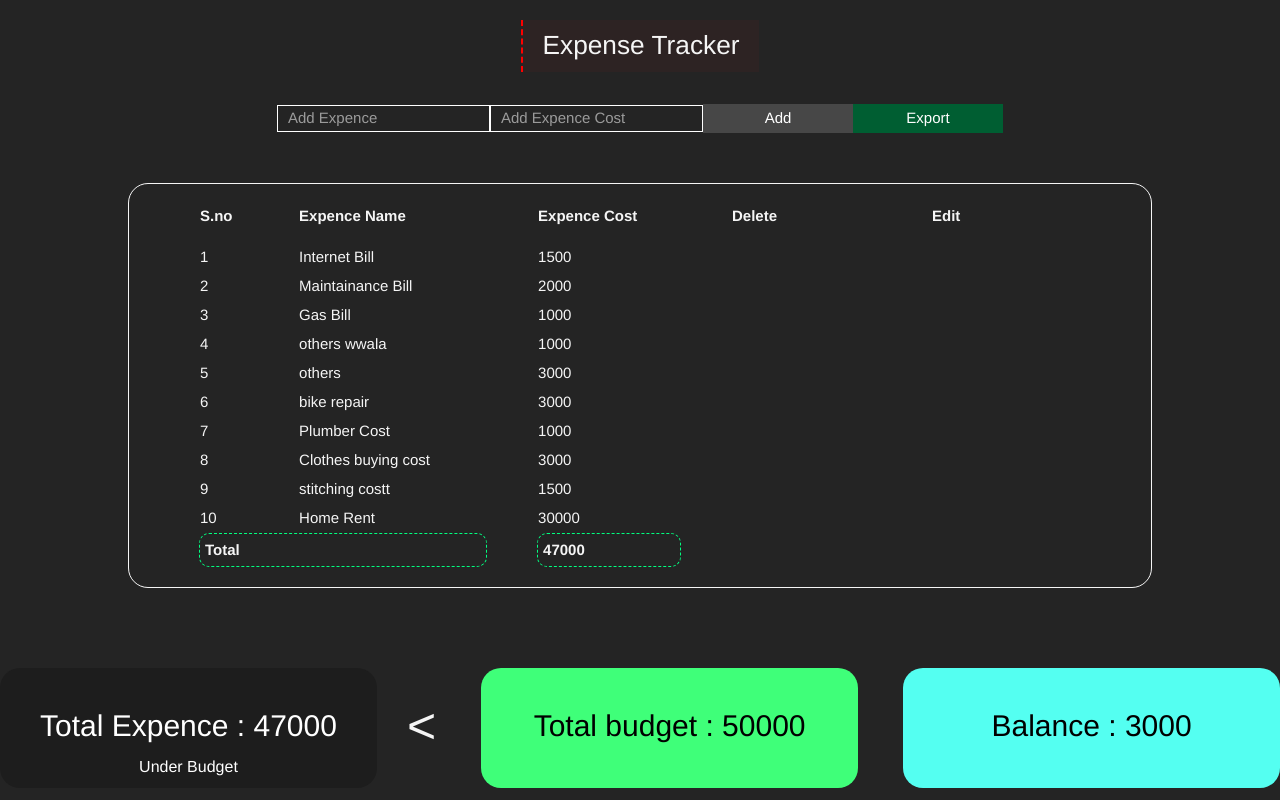
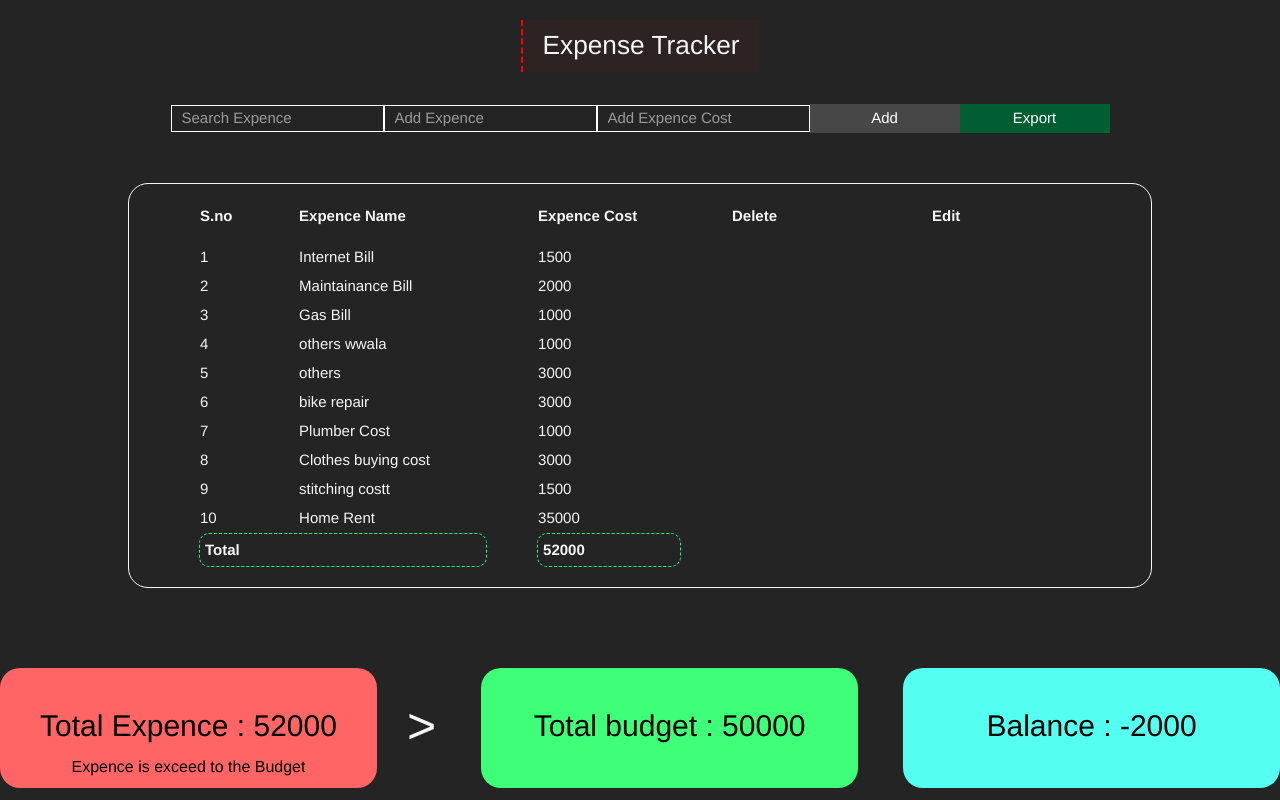
Before and after one commit to mohammadafnan/ExpenceTracker-json-server, an Angular app: page / in a window 1280 px wide. Built offline with nearby package versions, Linux system fonts and the light colour scheme; data requests are answered from the project's data file; some icons are missing.

Commit message:
icons added added json 2025

```diff
--- a/database.json
+++ b/database.json
@@ -47,7 +47,7 @@
     },
     {
       "expencename": "Home Rent",
-      "expenceamount": 30000,
+      "expenceamount": 35000,
       "id": "d3ef"
     }
   ]
--- a/src/app/extracker.service.ts
+++ b/src/app/extracker.service.ts
@@ -29,6 +29,7 @@ export class ExtrackerService {
   // ];
 
   getdata: any = [];
+  copygetdata: any = [];
   postdata: any;
 
   expencedataUrl = 'http://localhost:3000/expense';
@@ -37,6 +38,7 @@ export class ExtrackerService {
   getExpenceData() {
     this.http.get(this.expencedataUrl).subscribe((expdata) => {
       this.getdata = expdata;
+      this.copygetdata = this.getdata;
     });
   }
   addExpenceData(data: any) {
--- a/src/app/product/product.component.html
+++ b/src/app/product/product.component.html
@@ -6,6 +6,11 @@
   <div class="center">
     <div class="setfrom">
       <form [formGroup]="form">
+        <input
+          type="text"
+          placeholder="Search Expence"
+          (keyup)="search($any($event.target).value.toLowerCase())"
+        />
         <input
           type="text"
           placeholder="Add Expence"
@@ -71,6 +76,11 @@
             <i class="lni lni-pencil-1"></i>
           </td>
         </tr>
+        <tr *ngIf="_ExtrackerService.getdata.length == 0">
+          <td colspan="2"></td>
+          <td class="nodata">Data not found</td>
+          <td colspan="2"></td>
+        </tr>
         <tr>
           <td class="totalrow" colspan="2"><strong>Total</strong></td>
           <td class="totalrow">
@@ -108,7 +118,10 @@
     <span class="ope" *ngIf="totalexp() < totalbud()"><</span>
 
     <h2 class="card2 ml-5">
-      <i class="lni lni-dollar-circle icon2"></i>Total budget : {{ totalbud() }}
+      <!-- Total budget : {{ totalbud() }} -->
+      <i class="lni lni-dollar-circle icon2"></i>
+      Total budget : {{ totalbud() }}
+      <!-- <input type="number" name="" id="" [(ngModel)]="this.budget" /> -->
     </h2>
     <h2 class="card4 ml-5">
       <i class="lni lni-weight-machine-1 icon2"></i>Balance : {{ balacnce() }}
--- a/src/app/product/product.component.scss
+++ b/src/app/product/product.component.scss
@@ -151,3 +151,9 @@ th {
   top: 4px;
   right: 5px;
 }
+
+.nodata {
+  padding: 10vh 0px;
+  font-size: 30px;
+  // text-align: center;
+}
--- a/src/app/product/product.component.ts
+++ b/src/app/product/product.component.ts
@@ -1,18 +1,20 @@
-import { Component } from '@angular/core';
+import { Component, Optional } from '@angular/core';
 import { ExtrackerService } from '../extracker.service';
 import { BrowserModule } from '@angular/platform-browser';
 import { NgFor, NgClass, NgIf } from '@angular/common';
 import {
   FormBuilder,
   FormGroup,
+  FormsModule,
   NgModel,
   ReactiveFormsModule,
   Validators,
 } from '@angular/forms';
 import * as XLSX from 'xlsx'; // Import SheetJS
+import { pipe } from 'rxjs';
 @Component({
   selector: 'app-product',
-  imports: [NgFor, ReactiveFormsModule, NgClass, NgIf],
+  imports: [NgFor, ReactiveFormsModule, NgClass, NgIf, FormsModule],
   standalone: true,
   templateUrl: './product.component.html',
   styleUrl: './product.component.scss',
@@ -111,4 +113,12 @@ export class ProductComponent {
   //   // Trigger download
   //   XLSX.writeFile(wb, 'expenses.xlsx');
   // }
+
+  search(text: any) {
+    this._ExtrackerService.getdata = this._ExtrackerService.copygetdata.filter(
+      (x: any) =>
+        x.expencename.toLowerCase().indexOf(text) >= 0 ||
+        x.expenceamount.toString().toLowerCase().indexOf(text) >= 0
+    );
+  }
 }
```
